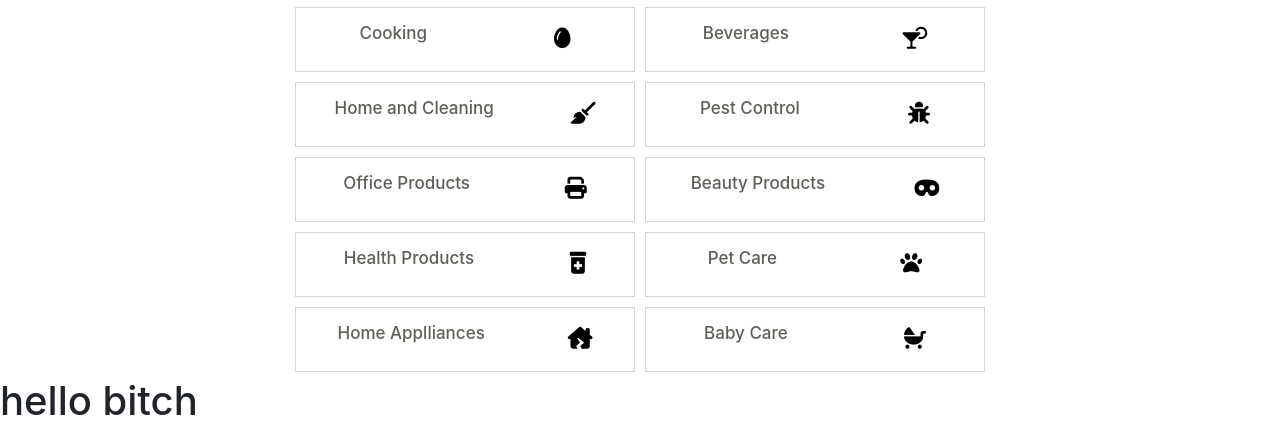
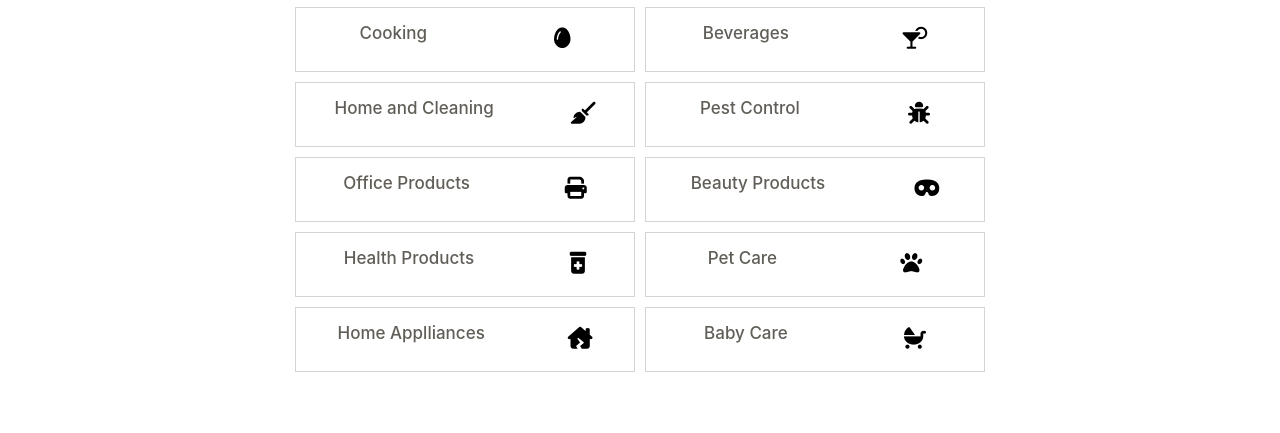
Before and after one commit to yeasin-hossain/E-co, a plain HTML site: page index.html in a window 1280 px wide. Shown: the part 571-1004 px from the top of the page. After the commit the page ends 948 px from the top, so only its background shows below. Drawn offline with nearby package versions, Linux system fonts and the light colour scheme.

Commit message:
delete first fun

```diff
--- a/index.html
+++ b/index.html
@@ -210,9 +210,7 @@
 
     </div>
 
-    <h1>
-        hello bitch
-    </h1>
+
 
 </body>
 
```
